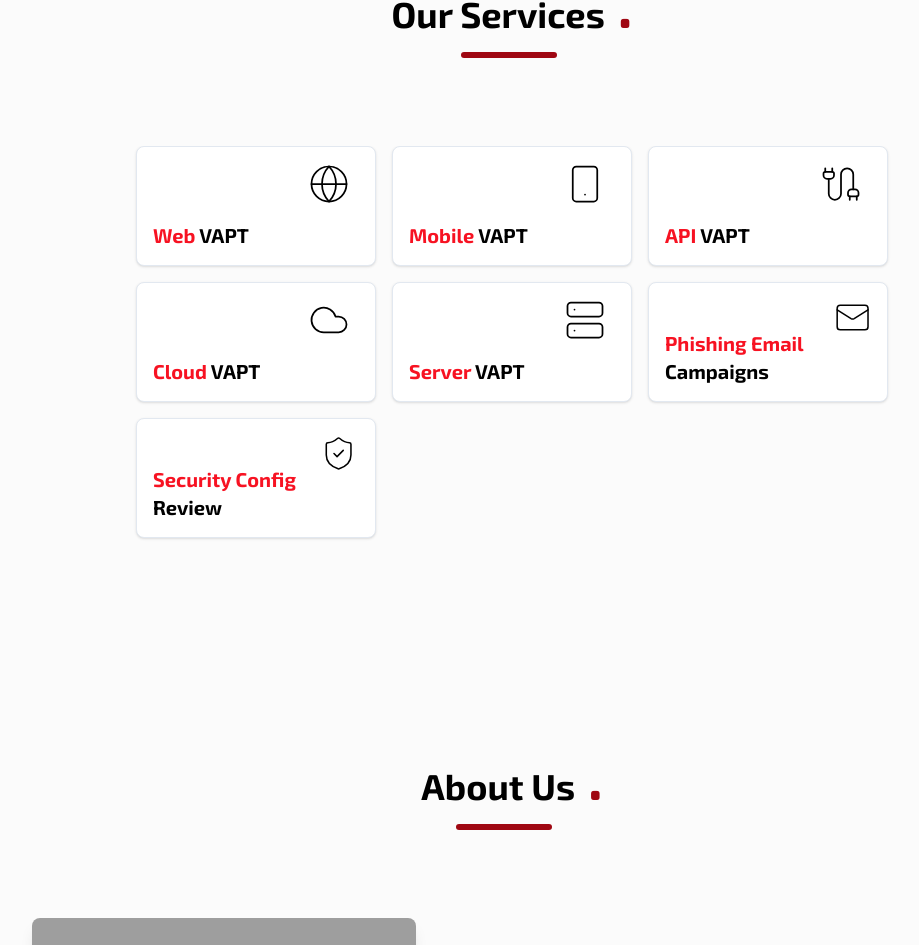
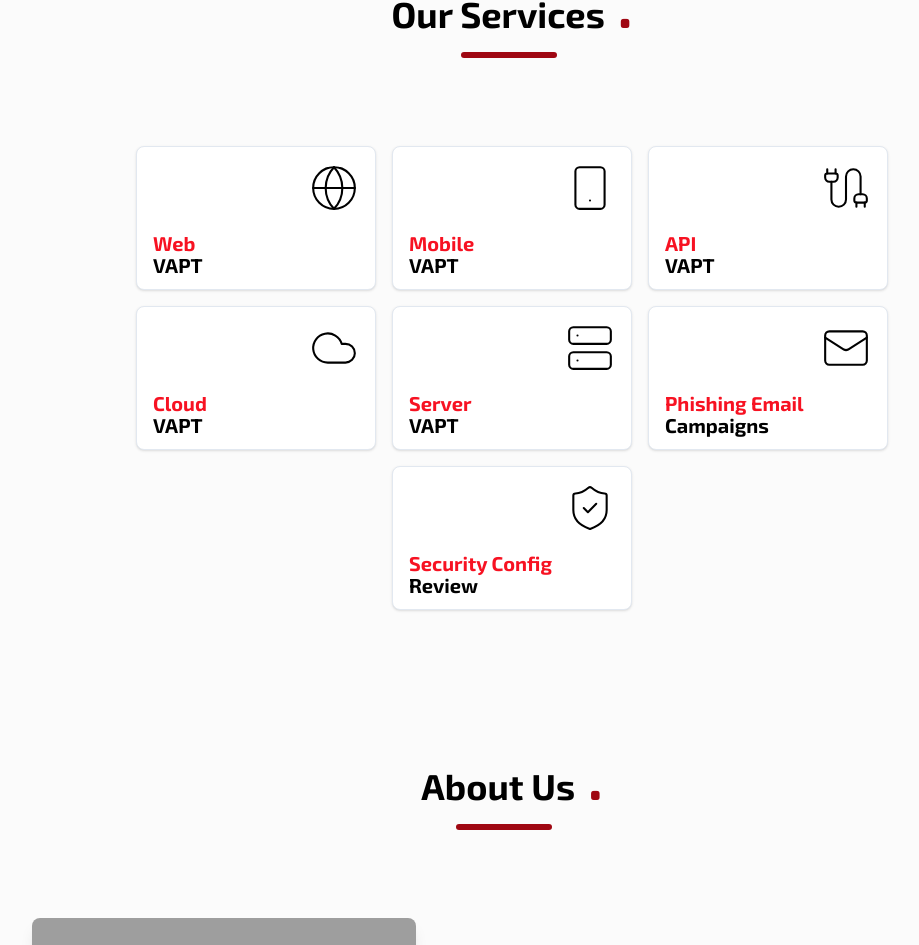
Before and after one commit to AndrickSilva/cyber, a React (Vite) app: page / in a window 1280 px wide. Shown: the part 850-1795 px from the top of the page, without its empty margins (128-1047 px from the left). Built offline with nearby package versions, Linux system fonts and the light colour scheme; no server answers; grey boxes are pictures that could not be loaded.

Commit message:
refactor Services component to include detailed service information and expand/collapse functionality; update Home component layout

```diff
--- a/src/components/Home.jsx
+++ b/src/components/Home.jsx
@@ -6,7 +6,7 @@ const Home = () => {
     <div className="min-h-[90vh] flex items-center justify-between gap-4 bg-secondary font-inter px-2">
       <img src={security} className="h-[480px] w-1/2"></img>
       <div className=" w-1/2">
-        <div className="w-[580px]">
+        <div className="max-w-[580px]">
           <h1 className="text-5xl font-bold font-exo text-slate-800">
             Rigorous Application Penetration Testing Services
           </h1>
--- a/src/components/Services.jsx
+++ b/src/components/Services.jsx
@@ -1,16 +1,118 @@
 import { Globe, Smartphone, Cable, Cloud, Server, Mail, ShieldCheck } from "lucide-react";
+import { useState } from "react";
 
 const serviceData = [
-  { id: 1, icon: Globe, title: "Web", subtitle: "VAPT" },
-  { id: 2, icon: Smartphone, title: "Mobile", subtitle: "VAPT" },
-  { id: 3, icon: Cable, title: "API", subtitle: "VAPT" },
-  { id: 4, icon: Cloud, title: "Cloud", subtitle: "VAPT" },
-  { id: 5, icon: Server, title: "Server", subtitle: "VAPT" },
-  { id: 6, icon: Mail, title: "Phishing Email", subtitle: "Campaigns", isHorizontal: true },
-  { id: 7, icon: ShieldCheck, title: "Security Config", subtitle: "Review", isHorizontal: true },
+  [
+    {
+      id: 1,
+      icon: Globe,
+      title: "Web",
+      subtitle: "VAPT",
+      details: {
+        title: "Web Application Security Testing",
+        img: "https://placehold.co/200x200",
+        description: "Comprehensive security testing for web applications to identify vulnerabilities and ensure robust protection."
+      }
+    },
+    {
+      id: 2,
+      icon: Smartphone,
+      title: "Mobile",
+      subtitle: "VAPT",
+      details: {
+        title: "Mobile Application Security Testing",
+        img: "/images/mobile-vapt.png",
+        description: "Thorough security analysis for mobile applications to safeguard user data and prevent breaches."
+      }
+    },
+    {
+      id: 3,
+      icon: Cable,
+      title: "API",
+      subtitle: "VAPT",
+      details: {
+        title: "API Security Testing",
+        img: "/images/api-vapt.png",
+        description: "Ensure secure communication and data exchange by identifying vulnerabilities in APIs."
+      }
+    },
+  ],
+  [
+    {
+      id: 4,
+      icon: Cloud,
+      title: "Cloud",
+      subtitle: "VAPT",
+      details: {
+        title: "Cloud Security Assessment",
+        img: "/images/cloud-vapt.png",
+        description: "Evaluate cloud infrastructure for security risks and implement best practices for protection."
+      }
+    },
+    {
+      id: 5,
+      icon: Server,
+      title: "Server",
+      subtitle: "VAPT",
+      details: {
+        title: "Server Security Testing",
+        img: "/images/server-vapt.png",
+        description: "Identify and mitigate vulnerabilities in server configurations and environments."
+      }
+    },
+    {
+      id: 6,
+      icon: Mail,
+      title: "Phishing Email",
+      subtitle: "Campaigns",
+      isHorizontal: true,
+      details: {
+        title: "Phishing Email Campaigns",
+        img: "/images/phishing-email.png",
+        description: "Simulate phishing attacks to educate and test the awareness of employees."
+      }
+    },
+  ],
+  [
+    {
+      id: 7,
+      icon: ShieldCheck,
+      title: "Security Config",
+      subtitle: "Review",
+      isHorizontal: true,
+      details: {
+        title: "Security Configuration Review",
+        img: "/images/security-config.png",
+        description: "Analyze and improve security configurations to ensure compliance and reduce risks."
+      }
+    },
+  ],
 ];
 
 const Services = () => {
+  const [expandedId, setExpandedId] = useState(null)
+  const handleCardClick=(id)=>{
+    setExpandedId(expandedId === id ? null : id)
+    console.log(id);
+  }
+
+  const renderExpandedSection = (expandedCardSection) => {
+    const allServices = serviceData[expandedCardSection];
+    const expandedService = allServices.find((service) => service.id === expandedId);
+
+    if (!expandedService) return null;
+
+    return (
+      <div className="min-h-[80vh] w-full bg-primary text-white flex items-center justify-center p-10">
+        <div className="flex flex-col justify-center">
+          <h2 className="text-2xl font-bold w-full text-center mb-6">{expandedService.details.title}</h2>
+          <img src={expandedService.details.img} alt={expandedService.details.img} className="h-1/4 " />
+          <p className="mt-2">{expandedService.details.description}</p>
+        </div>
+      </div>
+    );
+  };
+
   return (
     <div className="">
       <div className="relative">
@@ -18,22 +120,75 @@ const Services = () => {
           Our Services<span className="text-6xl text-primary"> .</span>
         </h1>
       </div>
-      <section className="min-h-[70vh] mt-28 flex flex-col gap-4 relative overflow-hidden items-center">
-        <div className="grid grid-cols-3 gap-4">
-          {serviceData.map(({ id, icon: Icon, title, subtitle, isHorizontal }) => (
+      <section className="min-h-[70vh] mt-28 flex flex-col gap-4">
+        <div className="flex flex-col gap-4 items-center">
+          <div className="flex justify-center flex-col w-full">
+          <div className="flex flex-wrap gap-4 justify-center">
+            {serviceData[0].map(({ id, icon: Icon, title, subtitle, isHorizontal }) => (
                 <div
                   key={id}
-              className={`flex ${
+                  onClick={()=>{handleCardClick(id)}}
+                  className={`flex group justify-between ${
                     isHorizontal ? "flex-row-reverse items-center" : "flex-col items-center"
-              } justify-center gap-4 bg-white shadow-sm border border-slate-200 w-60 h-30 rounded-lg p-4 text-black hover:bg-slate-800 hover:text-white cursor-pointer transition-all duration-300`}
+                  } bg-white shadow-sm border border-slate-200 w-60 h-36 rounded-lg p-4 text-black hover:bg-slate-800 hover:text-white cursor-pointer transition-all duration-300`}
                 >
-              {Icon && <Icon size={60} strokeWidth={1} className={`${isHorizontal ? "self-start h-[37px]" : "self-end"}`} />}
-              <p className={`font-exo font-bold text-xl ${isHorizontal ? "self-end" : "self-start"}`}>
+                  {Icon && <Icon size={50} strokeWidth={1} className={`group-hover:min-h-[50px] ${isHorizontal ? "self-start h-[50px]" : "self-end"}`} />}
+                  <p className={`font-exo font-bold text-xl leading-[0.8] ${isHorizontal ? "self-end" : "self-start"}`}>
                     <span className="text-xl text-tertiary">{title} </span>
-                {subtitle}
+                    <p>{subtitle}</p>
+                  <p className="hidden group-hover:block text-gray-400 text-sm font-semibold">Click to learn more</p>
                   </p>
               </div>
             ))}
+            </div>
+            {renderExpandedSection(0)}
+          </div>
+        </div>
+        <div className="flex flex-col gap-4 items-center">
+          <div className="flex justify-center flex-col w-full">
+          <div className="flex flex-wrap gap-4 justify-center">
+            {serviceData[1].map(({ id, icon: Icon, title, subtitle, isHorizontal }) => (
+                <div
+                  key={id}
+                  onClick={()=>{handleCardClick(id)}}
+                  className={`flex group justify-between ${
+                    isHorizontal ? "flex-row-reverse items-center" : "flex-col items-center"
+                  } bg-white shadow-sm border border-slate-200 w-60 h-36 rounded-lg p-4 text-black hover:bg-slate-800 hover:text-white cursor-pointer transition-all duration-300`}
+                >
+                  {Icon && <Icon size={50} strokeWidth={1} className={`group-hover:min-h-[50px] ${isHorizontal ? "self-start h-[50px]" : "self-end"}`} />}
+                  <p className={`font-exo font-bold text-xl leading-[0.8] ${isHorizontal ? "self-end" : "self-start"}`}>
+                    <span className="text-xl text-tertiary">{title} </span>
+                    <p>{subtitle}</p>
+                  <p className="hidden group-hover:block text-gray-400 text-sm font-semibold">Click to learn more</p>
+                  </p>
+              </div>
+            ))}
+            </div>
+            {renderExpandedSection(1)}
+          </div>
+        </div>
+        <div className="flex flex-col gap-4 items-center">
+          <div className="flex justify-center flex-col w-full">
+          <div className="flex flex-wrap gap-4 justify-center">
+            {serviceData[2].map(({ id, icon: Icon, title, subtitle, isHorizontal }) => (
+                <div
+                  key={id}
+                  onClick={()=>{handleCardClick(id)}}
+                  className={`flex group justify-between ${
+                    isHorizontal ? "flex-row-reverse items-center" : "flex-col items-center"
+                  } bg-white shadow-sm border border-slate-200 w-60 h-36 rounded-lg p-4 text-black hover:bg-slate-800 hover:text-white cursor-pointer transition-all duration-300`}
+                >
+                  {Icon && <Icon size={50} strokeWidth={1} className={`group-hover:min-h-[50px] ${isHorizontal ? "self-start h-[50px]" : "self-end"}`} />}
+                  <p className={`font-exo font-bold text-xl leading-[0.8] ${isHorizontal ? "self-end" : "self-start"}`}>
+                    <span className="text-xl text-tertiary">{title} </span>
+                    <p>{subtitle}</p>
+                  <p className="hidden group-hover:block text-gray-400 text-sm font-semibold">Click to learn more</p>
+                  </p>
+              </div>
+            ))}
+            </div>
+            {renderExpandedSection(2)}
+          </div>
         </div>
       </section>
     </div>
```
Lines whose indentation alone changed are shown as unchanged.
